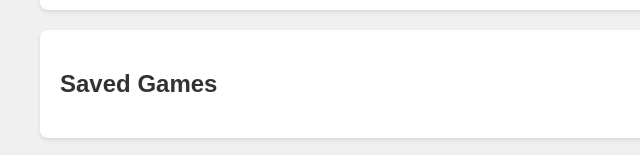
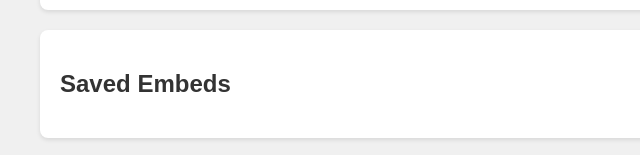
Before and after one commit to Grass69z/Nicks-Embeds, a plain HTML site: page index.html in a window 1280 px wide. Shown: the part 985-1140 px from the top of the page, 0-640 px from the left. Drawn offline with Linux system fonts and the light colour scheme.

Commit message:
Update index.html

```diff
--- a/index.html
+++ b/index.html
@@ -45,7 +45,7 @@
         <div class="search-results" id="searchResults"></div>
 
         <div class="saved-games">
-            <h2>Saved Games</h2>
+            <h2>Saved Embeds</h2>
             <div id="savedList"></div>
         </div>
     </div>
```
